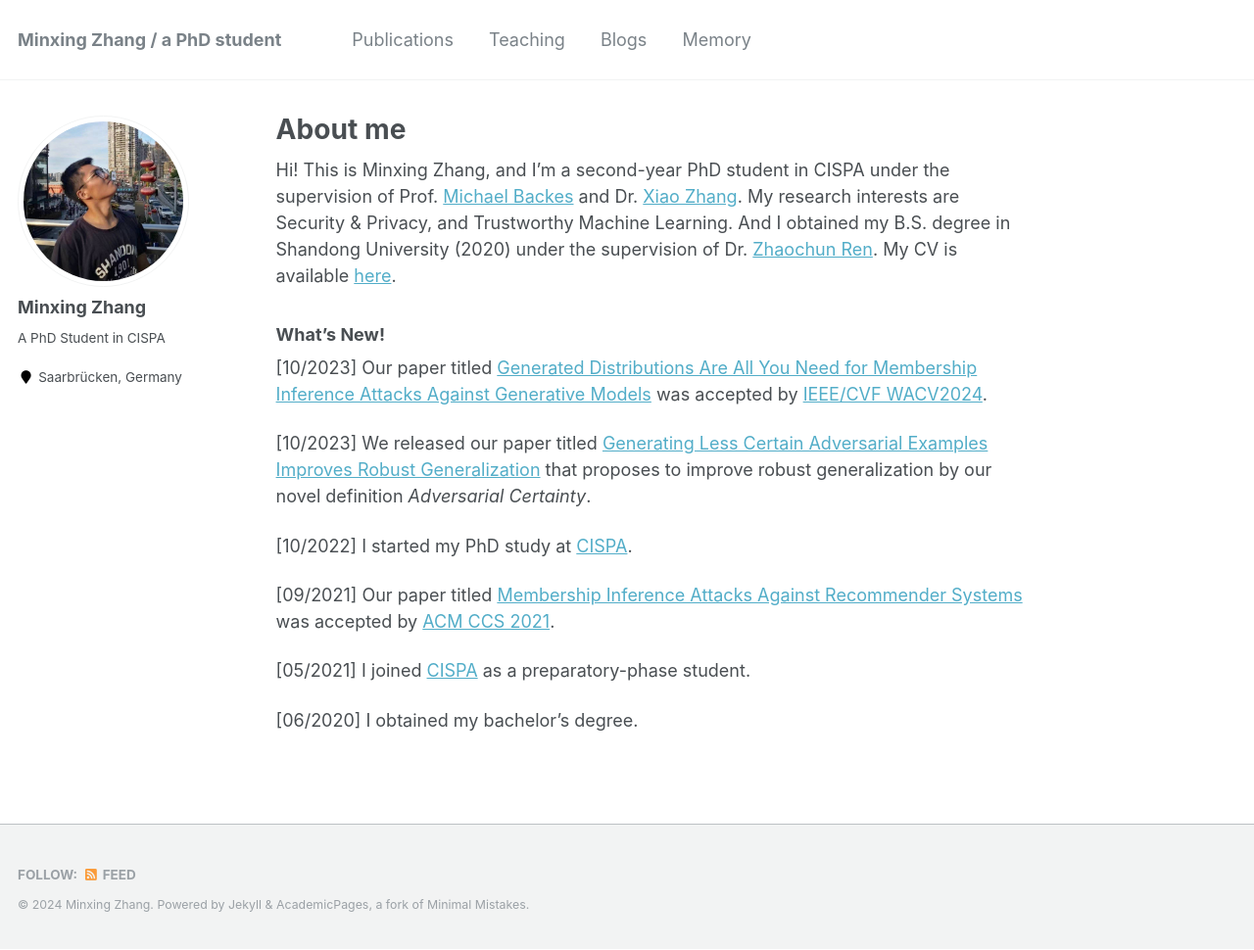
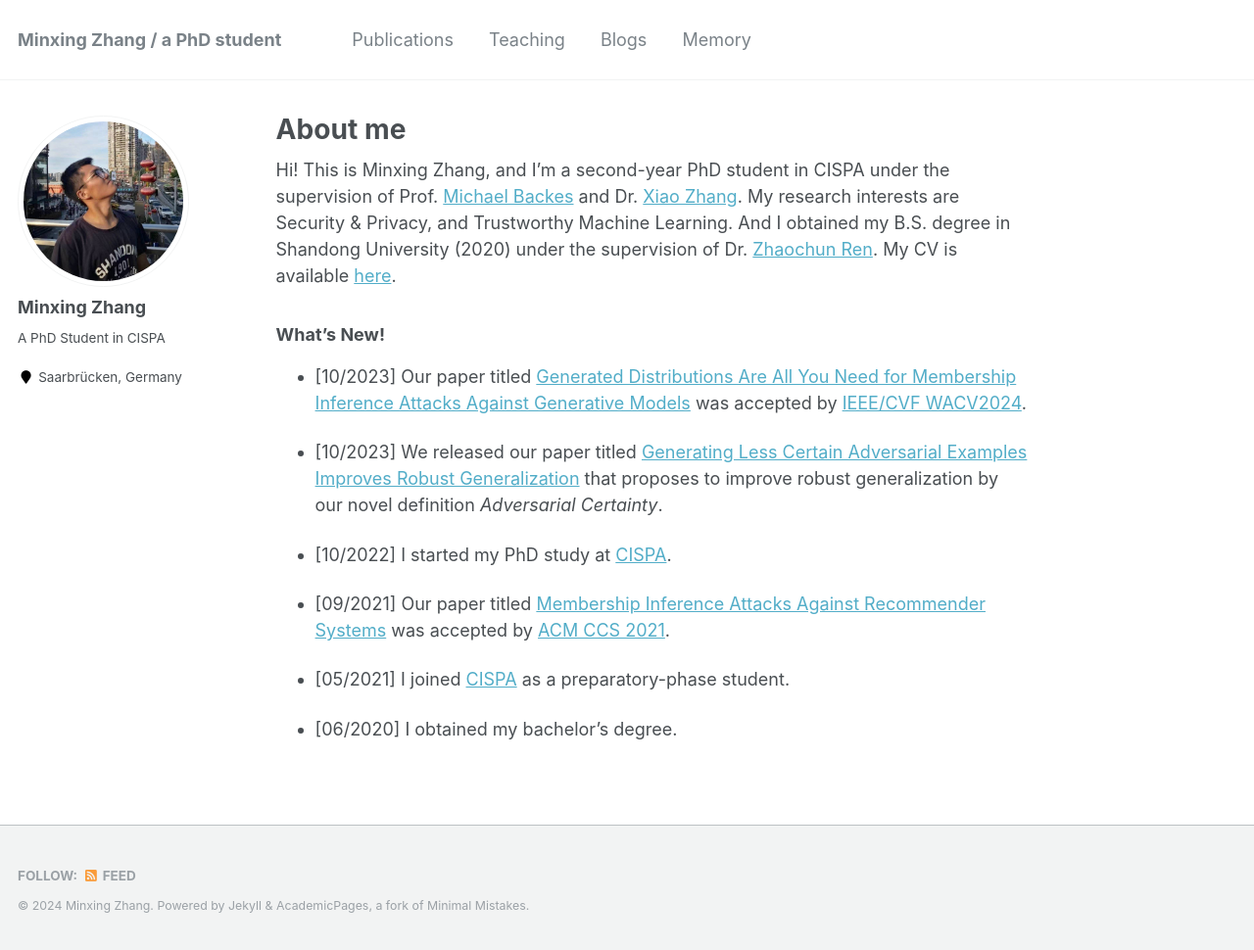
Before and after one commit to WJEN-orz/WJEN-orz.github.io, a Jekyll site: the page built from _pages/about.md, in a window 1280 px wide and 970 px high. Shown: the whole window at 98% size. Built offline with Jekyll 4.4.1, drawn with Linux system fonts in a browser that asks for light colours.

```diff
--- a/_pages/about.md
+++ b/_pages/about.md
@@ -13,14 +13,14 @@ My CV is available [here](./CV.pdf).
 
 ### What's New!
 
-[10/2023] Our paper titled [Generated Distributions Are All You Need for Membership Inference Attacks Against Generative Models](https://ieeexplore.ieee.org/document/10484149) was accepted by [IEEE/CVF WACV2024](https://wacv2024.thecvf.com/).
+- [10/2023] Our paper titled [Generated Distributions Are All You Need for Membership Inference Attacks Against Generative Models](https://ieeexplore.ieee.org/document/10484149) was accepted by [IEEE/CVF WACV2024](https://wacv2024.thecvf.com/).
 
-[10/2023] We released our paper titled [Generating Less Certain Adversarial Examples Improves Robust Generalization](https://arxiv.org/abs/2310.04539) that proposes to improve robust generalization by our novel definition _Adversarial Certainty_.
+- [10/2023] We released our paper titled [Generating Less Certain Adversarial Examples Improves Robust Generalization](https://arxiv.org/abs/2310.04539) that proposes to improve robust generalization by our novel definition _Adversarial Certainty_.
 
-[10/2022] I started my PhD study at [CISPA](https://cispa.de/en).
+- [10/2022] I started my PhD study at [CISPA](https://cispa.de/en).
 
-[09/2021] Our paper titled [Membership Inference Attacks Against Recommender Systems](https://dl.acm.org/doi/10.1145/3460120.3484770) was accepted by [ACM CCS 2021](https://www.sigsac.org/ccs/CCS2021/).
+- [09/2021] Our paper titled [Membership Inference Attacks Against Recommender Systems](https://dl.acm.org/doi/10.1145/3460120.3484770) was accepted by [ACM CCS 2021](https://www.sigsac.org/ccs/CCS2021/).
 
-[05/2021] I joined [CISPA](https://cispa.de/en) as a preparatory-phase student.
+- [05/2021] I joined [CISPA](https://cispa.de/en) as a preparatory-phase student.
 
-[06/2020] I obtained my bachelor's degree.
+- [06/2020] I obtained my bachelor's degree.
```
